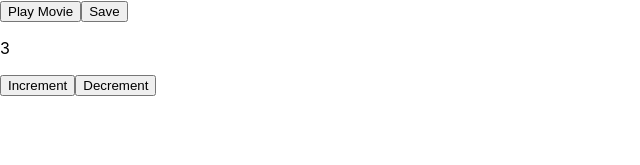
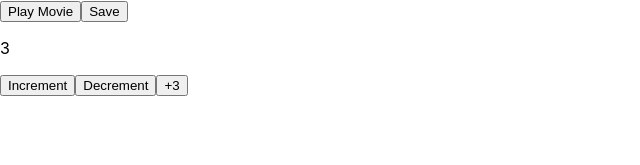
Before and after one commit to DmytroKondrashov/learning_projects, a React (Create React App) app in the folder frontend/react/most_common_react_examples/: page / in a window 1280 px wide. Shown: the top 165 px of the page, without its empty margins (0-640 px from the left). Built offline with nearby package versions, Linux system fonts and the light colour scheme.

Commit message:
add state update queue

```diff
--- a/frontend/react/most_common_react_examples/src/components/use_state_component.jsx
+++ b/frontend/react/most_common_react_examples/src/components/use_state_component.jsx
@@ -1,13 +1,18 @@
 import { useState } from "react";
 
 export default function UseStateComponent({ initialCount }) {
-  const [count, setCount] = useState(initialCount);
+  const [number, setNumber] = useState(initialCount);
 
   return(
     <div>
-      <p>{count}</p>
-      <button onClick={() => setCount(count + 1)}>Increment</button>
-      <button onClick={() => setCount(count - 1)}>Decrement</button>
+      <p>{number}</p>
+      <button onClick={() => setNumber(number + 1)}>Increment</button>
+      <button onClick={() => setNumber(number - 1)}>Decrement</button>
+      <button onClick={() => {
+        setNumber(n => n + 1);
+        setNumber(n => n + 1);
+        setNumber(n => n + 1);
+      }}>+3</button>
     </div>
   )
 }
```
